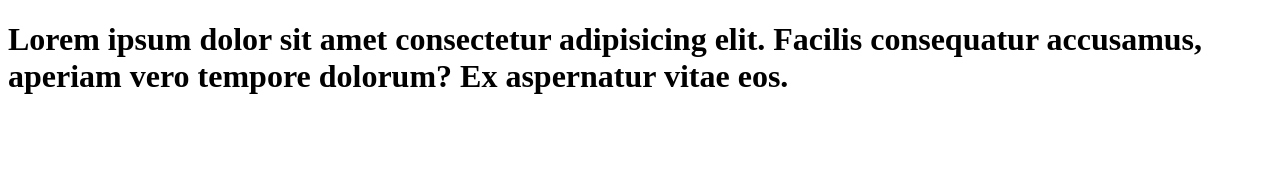
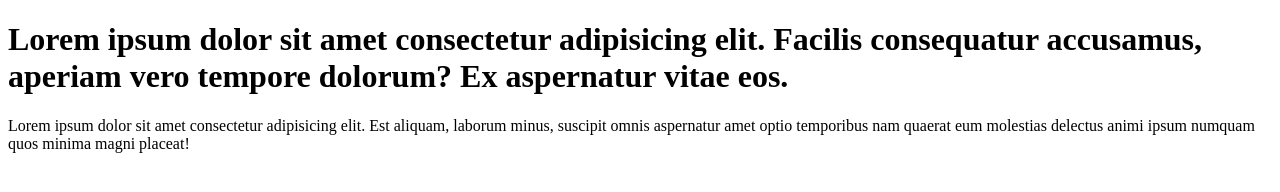
Before and after one commit to Monishbala/Learn_git, a plain HTML site: page index.html in a window 1280 px wide. Drawn offline with Linux system fonts and the light colour scheme.

Commit message:
added paragraph to code

```diff
--- a/index.html
+++ b/index.html
@@ -8,5 +8,6 @@
 <body>
     <h1>Lorem ipsum dolor sit amet consectetur adipisicing elit. Facilis consequatur accusamus, aperiam vero tempore dolorum? Ex aspernatur vitae eos.
     </h1>
+    <p>Lorem ipsum dolor sit amet consectetur adipisicing elit. Est aliquam, laborum minus, suscipit omnis aspernatur amet optio temporibus nam quaerat eum molestias delectus animi ipsum numquam quos minima magni placeat!</p>
 </body>
 </html>
```
